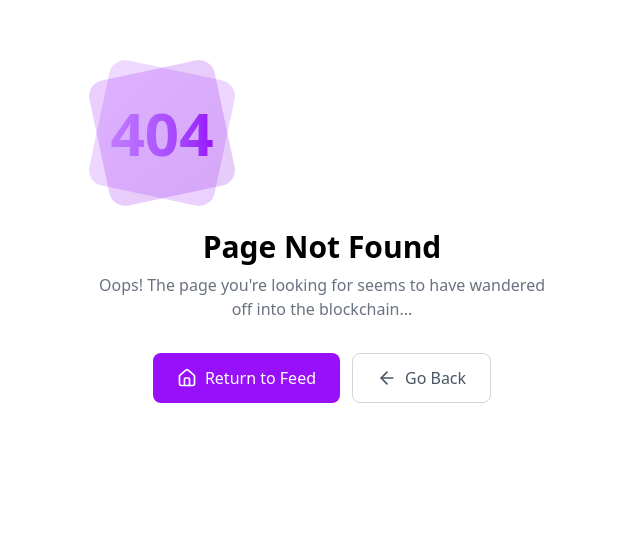
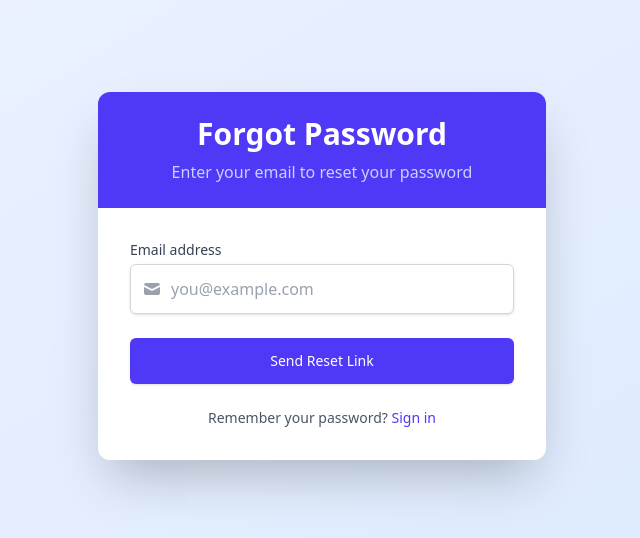
Before and after one commit to shangesh-tech/Alumini-Chain, a Next.js app in the folder client/: page /forgot-password in a window 1280 px wide. Before the commit this address had no page. Shown: the part 124-662 px from the top of the page, without its empty margins (318-958 px from the left). Built offline with nearby package versions, Linux system fonts and the light colour scheme.

Commit message:
feat: Add forgot password

```diff
--- /dev/null
+++ b/client/app/forgot-password/page.jsx
@@ -0,0 +1,114 @@
+'use client';
+
+import { useState } from 'react';
+import Link from 'next/link';
+import { toast } from 'react-hot-toast';
+
+export default function ForgotPassword() {
+    const [email, setEmail] = useState('');
+    const [loading, setLoading] = useState(false);
+
+    const handleSubmit = async (e) => {
+        e.preventDefault();
+        setLoading(true);
+
+        try {
+            const res = await fetch('/api/auth/forgot-password', {
+                method: 'POST',
+                headers: {
+                    'Content-Type': 'application/json',
+                },
+                body: JSON.stringify({ email }),
+            });
+
+            const data = await res.json();
+
+            if (!res.ok) {
+                throw new Error(data.message || 'Something went wrong');
+            }
+
+            if (data.development) {
+                toast.info(data.message, {
+                    autoClose: 10000 // Show for 10 seconds in development
+                });
+            } else {
+                toast.success(data.message);
+            }
+            setEmail('');
+        } catch (error) {
+            toast.error(error.message);
+        } finally {
+            setLoading(false);
+        }
+    };
+
+    return (
+        <div className="min-h-screen flex items-center justify-center bg-gradient-to-br from-indigo-50 to-blue-100 py-12 px-4 sm:px-6 lg:px-8">
+            <div className="max-w-md w-full bg-white rounded-xl shadow-2xl overflow-hidden">
+                <div className="bg-indigo-600 py-6">
+                    <h2 className="text-center text-3xl font-bold text-white">
+                        Forgot Password
+                    </h2>
+                    <p className="mt-2 text-center text-indigo-200">
+                        Enter your email to reset your password
+                    </p>
+                </div>
+
+                <div className="p-8">
+                    <form className="space-y-6" onSubmit={handleSubmit}>
+                        <div>
+                            <label htmlFor="email" className="block text-sm font-medium text-gray-700">
+                                Email address
+                            </label>
+                            <div className="mt-1 relative rounded-md shadow-sm">
+                                <div className="absolute inset-y-0 left-0 pl-3 flex items-center pointer-events-none">
+                                    <svg className="h-5 w-5 text-gray-400" xmlns="http://www.w3.org/2000/svg" viewBox="0 0 20 20" fill="currentColor">
+                                        <path d="M2.003 5.884L10 9.882l7.997-3.998A2 2 0 0016 4H4a2 2 0 00-1.997 1.884z" />
+                                        <path d="M18 8.118l-8 4-8-4V14a2 2 0 002 2h12a2 2 0 002-2V8.118z" />
+                                    </svg>
+                                </div>
+                                <input
+                                    id="email"
+                                    name="email"
+                                    type="email"
+                                    required
+                                    className="focus:ring-indigo-500 focus:border-indigo-500 block w-full pl-10 pr-3 py-3 border border-gray-300 rounded-md text-gray-900 placeholder-gray-400"
+                                    placeholder="you@example.com"
+                                    value={email}
+                                    onChange={(e) => setEmail(e.target.value)}
+                                />
+                            </div>
+                        </div>
+
+                        <div>
+                            <button
+                                type="submit"
+                                disabled={loading}
+                                className="w-full flex justify-center py-3 px-4 border border-transparent rounded-md shadow-sm text-sm font-medium text-white bg-indigo-600 hover:bg-indigo-700 focus:outline-none focus:ring-2 focus:ring-offset-2 focus:ring-indigo-500 transition-all duration-200"
+                            >
+                                {loading ? (
+                                    <span className="flex items-center">
+                                        <svg className="animate-spin -ml-1 mr-2 h-4 w-4 text-white" xmlns="http://www.w3.org/2000/svg" fill="none" viewBox="0 0 24 24">
+                                            <circle className="opacity-25" cx="12" cy="12" r="10" stroke="currentColor" strokeWidth="4"></circle>
+                                            <path className="opacity-75" fill="currentColor" d="M4 12a8 8 0 018-8V0C5.373 0 0 5.373 0 12h4zm2 5.291A7.962 7.962 0 014 12H0c0 3.042 1.135 5.824 3 7.938l3-2.647z"></path>
+                                        </svg>
+                                        Sending...
+                                    </span>
+                                ) : 'Send Reset Link'}
+                            </button>
+                        </div>
+                    </form>
+
+                    <div className="mt-6 text-center">
+                        <p className="text-sm text-gray-600">
+                            Remember your password?{' '}
+                            <Link href="/login" className="font-medium text-indigo-600 hover:text-indigo-500">
+                                Sign in
+                            </Link>
+                        </p>
+                    </div>
+                </div>
+            </div>
+        </div>
+    );
+}
```
